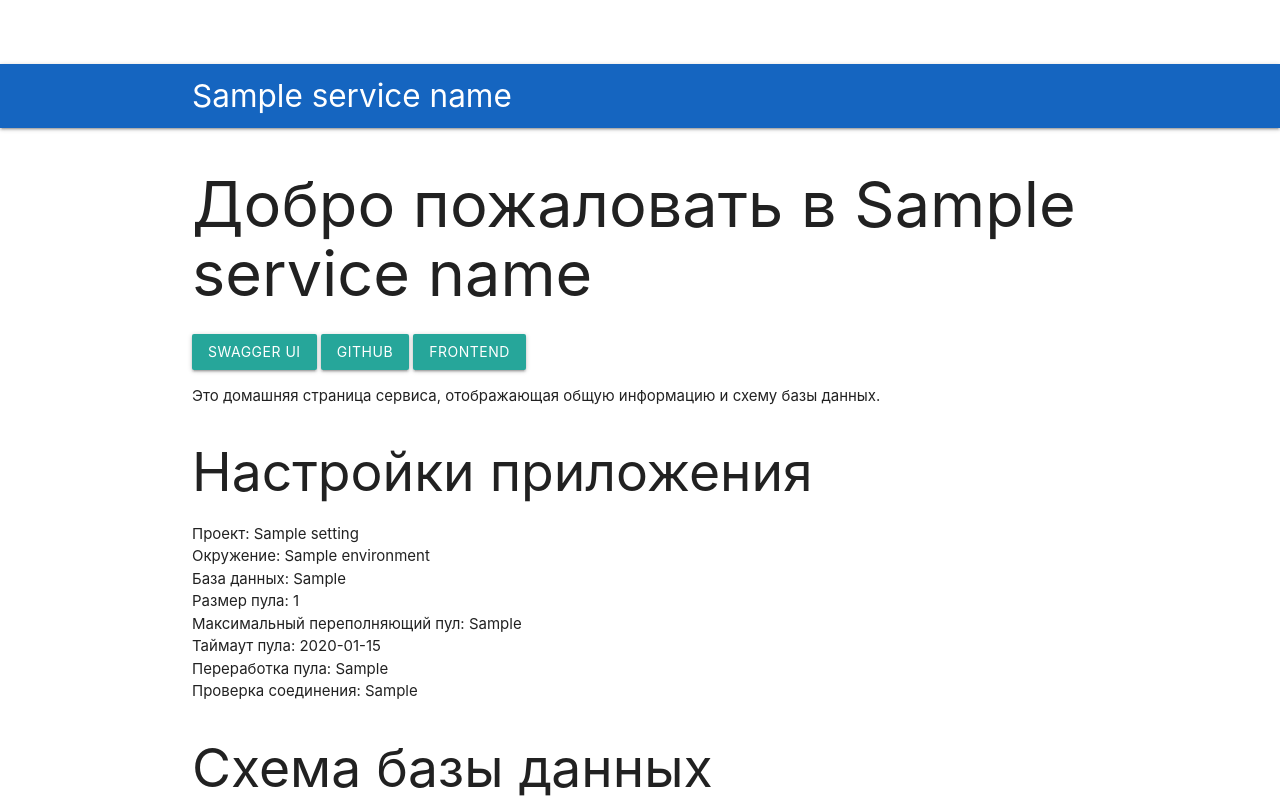
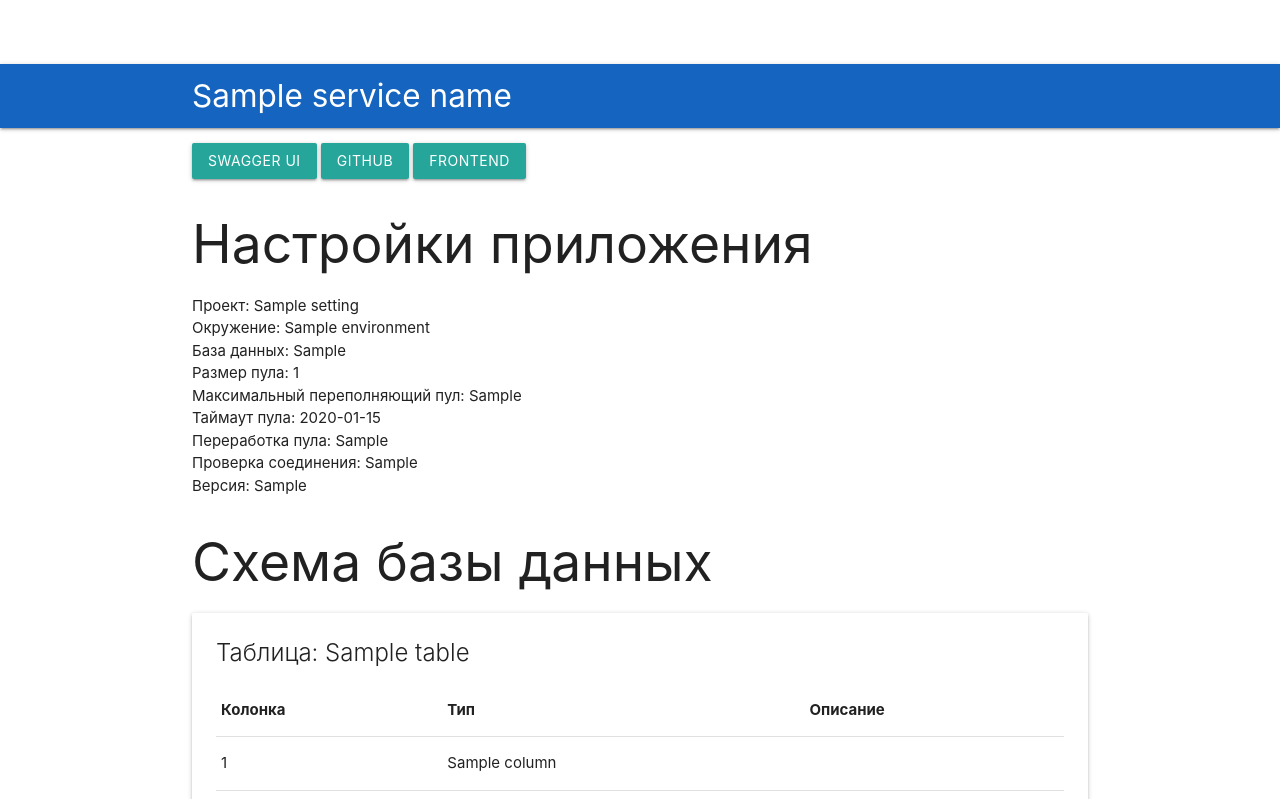
Before and after one commit to andreynorvatov/fastapi-starter, a Python web app: template src/system/home_page/templates/index.html in a window 1280 px wide. Shown: the top 799 px of the page. Run offline with Jinja, Linux system fonts and the light colour scheme; the template is opened without the code that fills it: most values are stand-ins (such as "Sample title", 1, 10 or a date in 2020).

Commit message:
Обновлена ифнормация на  Главной странице

```diff
--- a/src/config.py
+++ b/src/config.py
@@ -19,6 +19,7 @@ class Settings(BaseSettings):
     ENVIRONMENT: Literal["local", "staging", "production"] = "local"
 
     PROJECT_NAME: str
+    APP_VERSION: str = "0.1"
 
     # Настройки PostgreSQL
     POSTGRES_SERVER: str
--- a/src/system/home_page/templates/index.html
+++ b/src/system/home_page/templates/index.html
@@ -20,11 +20,10 @@
     <div class="container" style="margin-top: 1rem;">
     </div>
     <main class="container">
-        <h1 class="header">Добро пожаловать в {{ service_name }}</h1>
         <a href="/docs" class="btn">Swagger UI</a>
         <a href="https://github.com/andreynorvatov/fastapi-starter" class="btn" target="_blank">GitHub</a>
         <a href="https://frontend-placeholder.example.com" class="btn" target="_blank">Frontend</a>
-        <p>Это домашняя страница сервиса, отображающая общую информацию и схему базы данных.</p>
+
         <h2 class="header">Настройки приложения</h2>
         <ul>
             <li>Проект: {{ settings.PROJECT_NAME }}</li>
@@ -35,6 +34,7 @@
             <li>Таймаут пула: {{ settings.DB_POOL_TIMEOUT }}</li>
             <li>Переработка пула: {{ settings.DB_POOL_RECYCLE }}</li>
             <li>Проверка соединения: {{ settings.DB_POOL_PRE_PING }}</li>
+            <li>Версия: {{ settings.APP_VERSION }}</li>
         </ul>
 
         <h2 class="header">Схема базы данных</h2>
```
